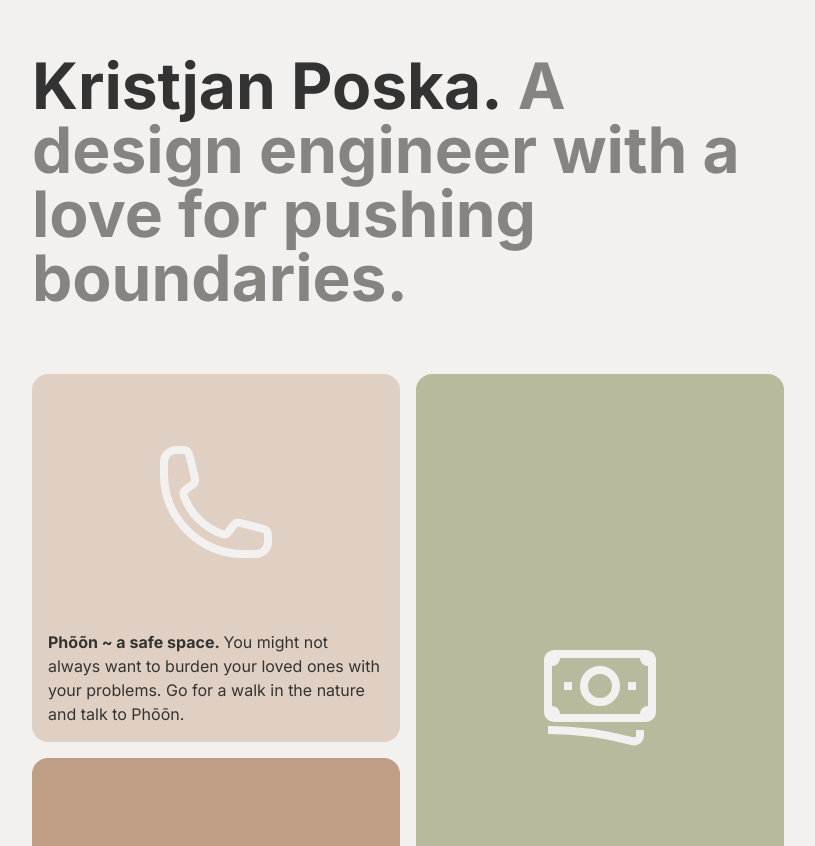
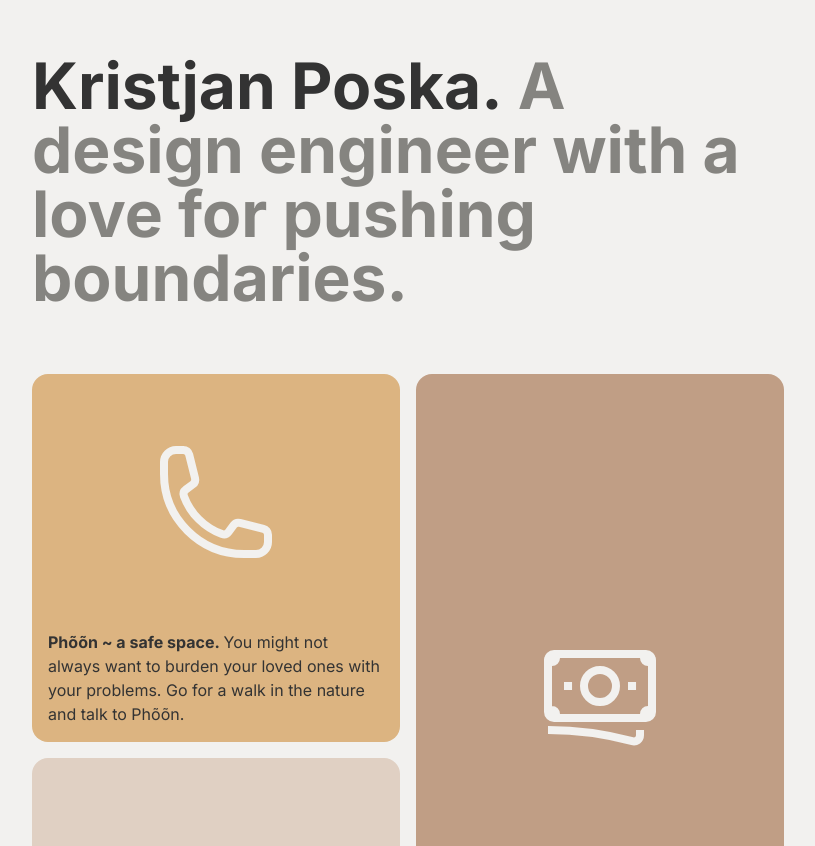
Before and after one commit to pxska/portfolio, a Next.js app: page / in a window 1280 px wide. Shown: the part 106-952 px from the top of the page, without its empty margins (232-1047 px from the left). Built offline with nearby package versions, Linux system fonts and the light colour scheme.

Commit message:
Get different colors

```diff
--- a/src/components/Card/index.js
+++ b/src/components/Card/index.js
@@ -2,19 +2,41 @@ import {useEffect, useState} from 'react';
 
 import styles from './Card.module.scss';
 
-const COLORS = ['#DCB481', '#C09E85', '#E0D0C3', '#90837A', '#B9B99D'];
+function shuffle(array) {
+  let currentIndex = array.length,
+    randomIndex;
 
-const Card = ({href, icon, title, description}) => {
-  const [backgroundColorStyles, setBackgroundColorStyles] = useState({});
+  while (currentIndex != 0) {
+    randomIndex = Math.floor(Math.random() * currentIndex);
+    currentIndex--;
+
+    [array[currentIndex], array[randomIndex]] = [
+      array[randomIndex],
+      array[currentIndex],
+    ];
+  }
+
+  return array;
+}
+
+const Card = ({index, href, icon, title, description}) => {
+  const [backgroundColorArray, setBackgroundColorArray] = useState([
+    '#DCB481',
+    '#C09E85',
+    '#E0D0C3',
+    '#90837A',
+    '#B9B99D',
+  ]);
 
   useEffect(() => {
-    setBackgroundColorStyles({
-      backgroundColor: COLORS[Math.floor(Math.random() * COLORS.length)],
-    });
+    setBackgroundColorArray(array => shuffle(array));
   }, []);
 
   return (
-    <a href={href} className={styles.card} style={backgroundColorStyles}>
+    <a
+      href={href}
+      className={styles.card}
+      style={{backgroundColor: backgroundColorArray[index]}}>
       <div className={styles.icon}>{icon}</div>
       <div className={styles.description}>
         <span className={styles.title}>{title}&nbsp;</span>
--- a/src/pages/index.js
+++ b/src/pages/index.js
@@ -20,24 +20,28 @@ const Index = () => {
 
       <section className={styles.cards}>
         <Card
+          index={0}
           icon={<Phone />}
           title="Phõõn ~ a safe space."
           description="You might not always want to burden your loved ones with your problems. Go for a walk in the nature and talk to Phõõn."
           href="/craft/phoon"
         />
         <Card
+          index={1}
           icon={<Bills />}
           title="Give me back my money!"
           description="Alright, hear me out – a life insurance company, but they give you back all the money you've paid. Sounds crazy? Yes."
           href="/craft/invl"
         />
         <Card
+          index={2}
           icon={<Stocks />}
           title="Ugh, I hate tracking my expenses."
           description="How might we make sharing expenses a more emotional experience for people on the Splitwise application?"
           href="/craft/splitwise"
         />
         <Card
+          index={3}
           icon={<Note />}
           title="A laser gun for making music."
           description="An instrument you would play in your 16 square metre apartment in the year 2123. And it's anything you could have ever dreamed of."
```
